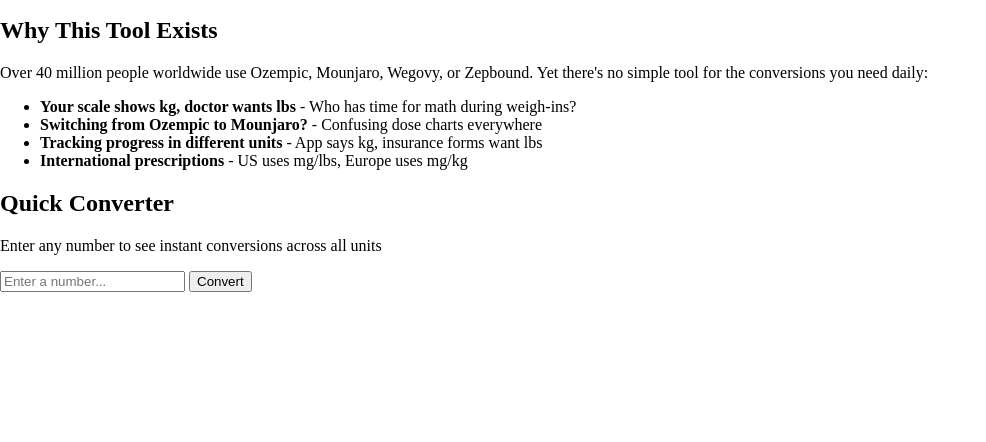
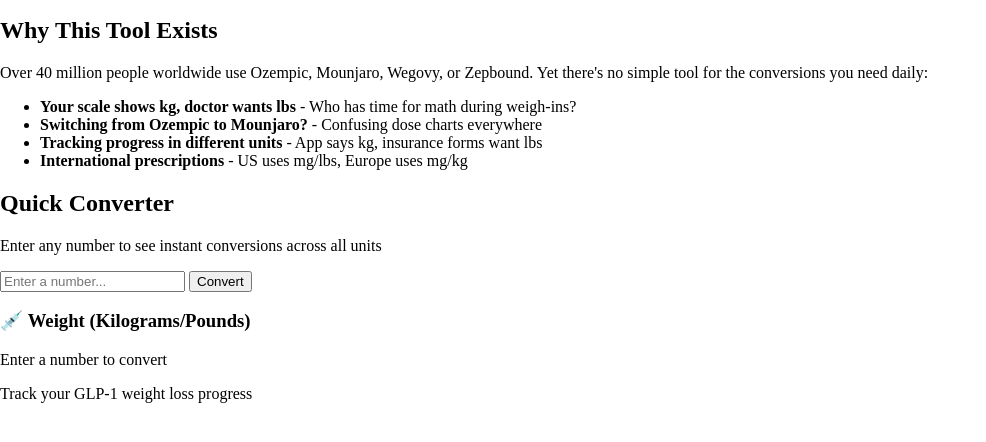
Before and after one commit to SheillaO/GLP-1-Companion, a website built with Vite: page index.html in a window 1280 px wide. Shown: the part 120-562 px from the top of the page, without its empty margins (0-986 px from the left). Built offline with nearby package versions, Linux system fonts and the light colour scheme.

Commit message:
Update index.html

```diff
--- a/index.html
+++ b/index.html
@@ -36,3 +36,8 @@
 
                         <input type="number" id="input-el" placeholder="Enter a number...">
                         <button id="convert-btn">Convert</button>
+                        <div class="result-section">
+                            <h3>💉 Weight (Kilograms/Pounds)</h3>
+                            <p id="mass-el">Enter a number to convert</p>
+                            <p class="helper">Track your GLP-1 weight loss progress</p>
+                        </div>
```
